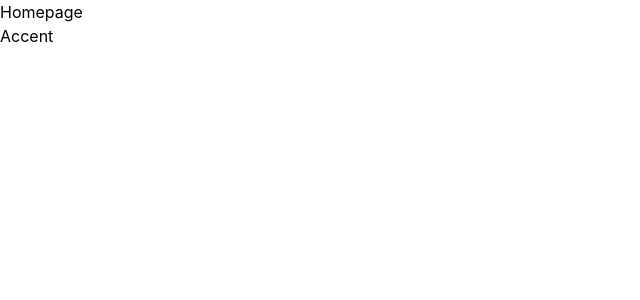
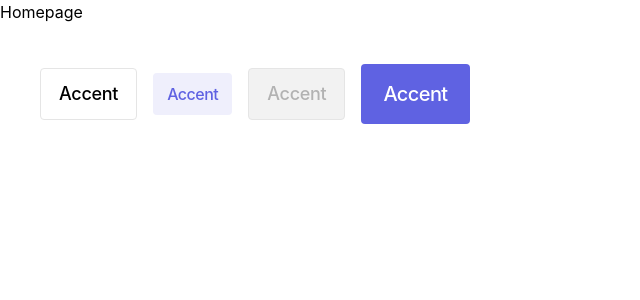
Before and after one commit to Zoumbar/Monkey-app, a Next.js app in the folder frontend/: page / in a window 1280 px wide. Shown: the top 300 px of the page, without its empty margins (0-640 px from the left). Built offline with nearby package versions, Linux system fonts and the light colour scheme.

Commit message:
Design system: button

```diff
--- a/frontend/src/pages/index.tsx
+++ b/frontend/src/pages/index.tsx
@@ -21,8 +21,17 @@ export default function Home() {
           CouCou Bande De Nouilles
         </Typography>
       </div> */}
-      <div className="space-y-5">
-        <Button>Accent</Button>
+      <div className="flex items-center gap-4 p-10 ">
+        <Button variant="outline">Accent</Button>
+        <Button variant="secondary" size="small">
+          Accent
+        </Button>
+        <Button variant="disabled" disabled>
+          Accent
+        </Button>
+        <Button variant="accent" size="large">
+          Accent
+        </Button>
       </div>
     </>
   );
--- a/frontend/src/ui/design-system/button/button.tsx
+++ b/frontend/src/ui/design-system/button/button.tsx
@@ -26,16 +26,19 @@ export const Button = ({
 
   switch (variant) {
     case "accent": //default
-      variantStyles = "";
+      variantStyles = "bg-primary hover:bg-primary-400 text-white rounded";
       break;
     case "secondary":
-      variantStyles = "";
+      variantStyles =
+        "bg-primary-200 hover:bg-primary-300/50 text-primary rounded";
       break;
     case "outline":
-      variantStyles = "";
+      variantStyles =
+        "bg-white hover:bg-gray-400/50 border border-gray-500 text-gray-900 rounded";
       break;
     case "disabled":
-      variantStyles = "";
+      variantStyles =
+        "bg-gray-400 border border-gray-500 text-gray-600 rounded cursor-not-allowed";
       break;
     case "icon":
       variantStyles = "";
@@ -44,20 +47,20 @@ export const Button = ({
 
   switch (size) {
     case "small":
-      sizeStyles = "";
+      sizeStyles = "text-caption3 font-medium px-[14px] py-[12px]";
       break;
-    case "medium":
-      sizeStyles = "";
+    case "medium": // default
+      sizeStyles = "text-caption2 font-medium px-[18px] py-[15px]";
       break;
     case "large":
-      sizeStyles = "";
+      sizeStyles = "text-caption1 font-medium px-[22px] py-[18px]";
       break;
   }
   return (
     <>
       <button
         type="button"
-        className={clsx("")}
+        className={clsx(variantStyles, sizeStyles)}
         onClick={() => console.log("coucou")}
         disabled={disabled}
       >
```
